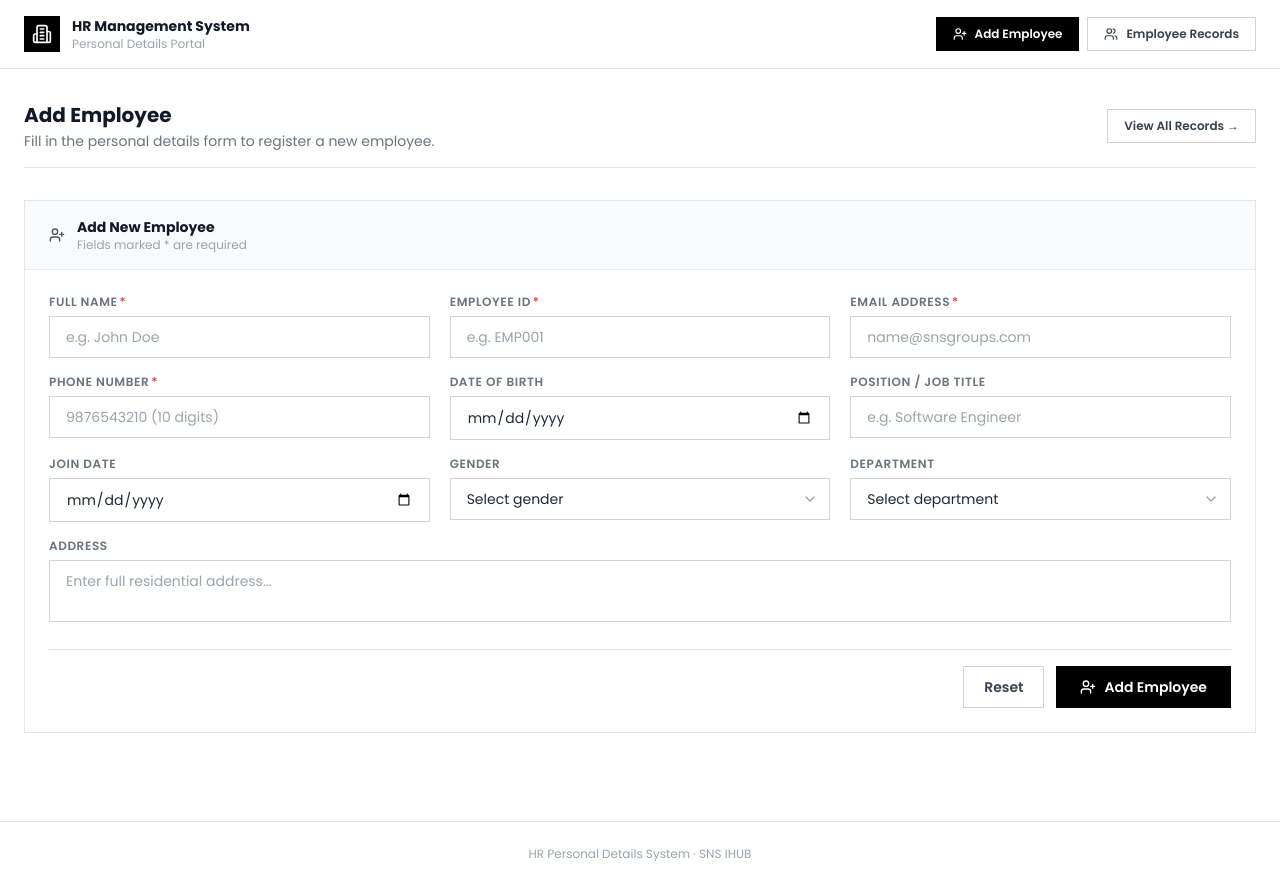
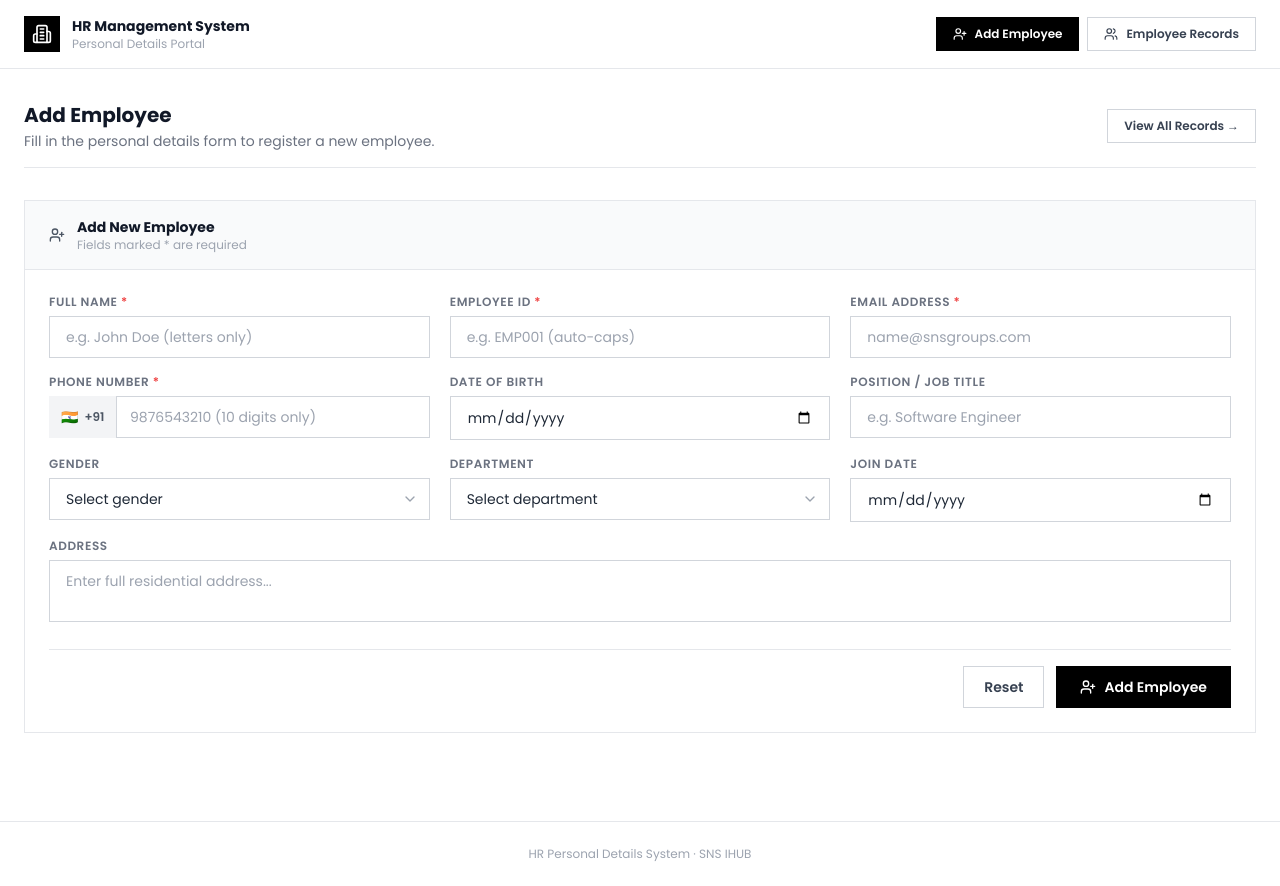
Before and after one commit to naveensnsgroups/Mernstack_Project_Trail, a React (Vite) app in the folder frontend/: page / in a window 1280 px wide. Built offline with nearby package versions, Linux system fonts and the light colour scheme.

Commit message:
feat: implement employee edit modal with integrated form validation and update logic

```diff
--- a/frontend/src/components/EditModal.jsx
+++ b/frontend/src/components/EditModal.jsx
@@ -6,16 +6,6 @@ import { validateWithZod } from '../utils/employeeSchema';
 
 const DEPARTMENTS = ['IT', 'HR', 'Finance', 'Marketing', 'Operations', 'Sales', 'Admin', 'Other'];
 const GENDERS     = ['Male', 'Female', 'Other'];
-
-const FIELDS = [
-  { name: 'fullName',    label: 'Full Name',           type: 'text',  placeholder: 'e.g. John Doe' },
-  { name: 'employeeId',  label: 'Employee ID',          type: 'text',  placeholder: 'e.g. EMP001' },
-  { name: 'email',       label: 'Email Address',        type: 'email', placeholder: 'name@snsgroups.com' },
-  { name: 'phone',       label: 'Phone Number',         type: 'tel',   placeholder: '9876543210 (10 digits)' },
-  { name: 'dateOfBirth', label: 'Date of Birth',        type: 'date' },
-  { name: 'position',    label: 'Position / Job Title', type: 'text',  placeholder: 'Software Engineer' },
-  { name: 'joinDate',    label: 'Join Date',            type: 'date' },
-];
 
 const formatDateForInput = (dateStr) => {
   if (!dateStr) return '';
@@ -56,7 +46,23 @@ export default function EditModal({ employee, onClose, onUpdated }) {
 
   const handleChange = (e) => {
     const { name, value } = e.target;
-    setFormData((prev) => ({ ...prev, [name]: value }));
+    let formattedValue = value;
+
+    if (name === 'fullName') {
+      // Letters and single spaces only
+      formattedValue = value.replace(/[^A-Za-z\s]/g, '').replace(/\s{2,}/g, ' ');
+    } else if (name === 'employeeId') {
+      // Auto-uppercase Employee ID, alphanumeric
+      formattedValue = value.toUpperCase().replace(/[^A-Z0-9]/g, '');
+    } else if (name === 'phone') {
+      // Digits only, max 10
+      formattedValue = value.replace(/[^\d]/g, '').slice(0, 10);
+    } else if (name === 'email') {
+      // Lowercase, no spaces
+      formattedValue = value.toLowerCase().replace(/\s/g, '');
+    }
+
+    setFormData((prev) => ({ ...prev, [name]: formattedValue }));
     if (errors[name]) setErrors((prev) => ({ ...prev, [name]: '' }));
   };
 
@@ -74,12 +80,12 @@ export default function EditModal({ employee, onClose, onUpdated }) {
     try {
       const sanitizedData = {
         ...formData,
-        fullName:   validation.data.fullName,
-        employeeId: validation.data.employeeId,
-        email:      validation.data.email,
-        phone:      validation.data.phone,
-        position:   validation.data.position || '',
-        address:    validation.data.address || '',
+        fullName:   validation.data.fullName.trim(),
+        employeeId: validation.data.employeeId.trim(),
+        email:      validation.data.email.trim().toLowerCase(),
+        phone:      validation.data.phone.trim(),
+        position:   validation.data.position ? validation.data.position.trim() : '',
+        address:    validation.data.address  ? validation.data.address.trim()  : '',
       };
       await updateEmployee(employee._id, sanitizedData);
       toast.success('Employee updated successfully!');
@@ -119,24 +125,120 @@ export default function EditModal({ employee, onClose, onUpdated }) {
         {/* Form */}
         <form onSubmit={handleSubmit} className="p-6" noValidate>
           <div className="grid grid-cols-1 sm:grid-cols-2 gap-x-5 gap-y-4">
-            {FIELDS.map((field) => (
-              <div key={field.name}>
-                <label htmlFor={`edit-${field.name}`} className="block text-xs font-semibold text-gray-500 uppercase tracking-wider mb-1.5">
-                  {field.label}
-                </label>
+
+            {/* Full Name */}
+            <div>
+              <label htmlFor="edit-fullName" className="block text-xs font-semibold text-gray-500 uppercase tracking-wider mb-1.5">
+                Full Name <span className="text-red-500">*</span>
+              </label>
+              <input
+                id="edit-fullName"
+                type="text"
+                name="fullName"
+                value={formData.fullName || ''}
+                onChange={handleChange}
+                placeholder="e.g. John Doe"
+                className={inputCls(!!errors.fullName)}
+              />
+              {errors.fullName && (
+                <p role="alert" className="text-red-500 text-xs mt-1">{errors.fullName}</p>
+              )}
+            </div>
+
+            {/* Employee ID */}
+            <div>
+              <label htmlFor="edit-employeeId" className="block text-xs font-semibold text-gray-500 uppercase tracking-wider mb-1.5">
+                Employee ID <span className="text-red-500">*</span>
+              </label>
+              <input
+                id="edit-employeeId"
+                type="text"
+                name="employeeId"
+                value={formData.employeeId || ''}
+                onChange={handleChange}
+                placeholder="e.g. EMP001"
+                className={inputCls(!!errors.employeeId)}
+              />
+              {errors.employeeId && (
+                <p role="alert" className="text-red-500 text-xs mt-1">{errors.employeeId}</p>
+              )}
+            </div>
+
+            {/* Email Address */}
+            <div>
+              <label htmlFor="edit-email" className="block text-xs font-semibold text-gray-500 uppercase tracking-wider mb-1.5">
+                Email Address <span className="text-red-500">*</span>
+              </label>
+              <input
+                id="edit-email"
+                type="email"
+                name="email"
+                value={formData.email || ''}
+                onChange={handleChange}
+                placeholder="name@snsgroups.com"
+                className={inputCls(!!errors.email)}
+              />
+              {errors.email && (
+                <p role="alert" className="text-red-500 text-xs mt-1">{errors.email}</p>
+              )}
+            </div>
+
+            {/* Phone Number with Country Flag Badge */}
+            <div>
+              <label htmlFor="edit-phone" className="block text-xs font-semibold text-gray-500 uppercase tracking-wider mb-1.5">
+                Phone Number <span className="text-red-500">*</span>
+              </label>
+              <div className="relative flex items-center">
+                <div className="absolute left-0 top-0 bottom-0 px-3 bg-gray-100 border-r border-gray-300 flex items-center gap-1.5 text-xs font-semibold text-gray-600 select-none">
+                  <span className="text-sm">🇮🇳</span>
+                  <span>+91</span>
+                </div>
                 <input
-                  id={`edit-${field.name}`}
-                  type={field.type} name={field.name}
-                  value={formData[field.name] || ''}
+                  id="edit-phone"
+                  type="tel"
+                  name="phone"
+                  value={formData.phone || ''}
                   onChange={handleChange}
-                  placeholder={field.placeholder}
-                  className={inputCls(!!errors[field.name])}
+                  placeholder="9876543210 (10 digits)"
+                  maxLength={10}
+                  className={`${inputCls(!!errors.phone)} pl-20`}
                 />
-                {errors[field.name] && (
-                  <p role="alert" className="text-red-500 text-xs mt-1">{errors[field.name]}</p>
-                )}
               </div>
-            ))}
+              {errors.phone && (
+                <p role="alert" className="text-red-500 text-xs mt-1">{errors.phone}</p>
+              )}
+            </div>
+
+            {/* Date of Birth */}
+            <div>
+              <label htmlFor="edit-dateOfBirth" className="block text-xs font-semibold text-gray-500 uppercase tracking-wider mb-1.5">
+                Date of Birth
+              </label>
+              <input
+                id="edit-dateOfBirth"
+                type="date"
+                name="dateOfBirth"
+                value={formData.dateOfBirth || ''}
+                onChange={handleChange}
+                className={inputCls(false)}
+              />
+            </div>
+
+            {/* Position */}
+            <div>
+              <label htmlFor="edit-position" className="block text-xs font-semibold text-gray-500 uppercase tracking-wider mb-1.5">
+                Position / Job Title
+              </label>
+              <input
+                id="edit-position"
+                type="text"
+                name="position"
+                value={formData.position || ''}
+                onChange={handleChange}
+                placeholder="Software Engineer"
+                className={inputCls(false)}
+              />
+            </div>
 
             {/* Gender */}
             <div>
@@ -162,6 +264,21 @@ export default function EditModal({ employee, onClose, onUpdated }) {
                 </select>
                 <ChevronDown className="absolute right-3 top-1/2 -translate-y-1/2 w-4 h-4 text-gray-400 pointer-events-none" />
               </div>
+            </div>
+
+            {/* Join Date */}
+            <div>
+              <label htmlFor="edit-joinDate" className="block text-xs font-semibold text-gray-500 uppercase tracking-wider mb-1.5">
+                Join Date
+              </label>
+              <input
+                id="edit-joinDate"
+                type="date"
+                name="joinDate"
+                value={formData.joinDate || ''}
+                onChange={handleChange}
+                className={inputCls(false)}
+              />
             </div>
 
             {/* Address */}
--- a/frontend/src/components/PersonalDetailsForm.jsx
+++ b/frontend/src/components/PersonalDetailsForm.jsx
@@ -13,17 +13,6 @@ const initialState = {
   department: '', position: '', joinDate: '',
 };
 
-const FIELDS = [
-  { name: 'fullName',    label: 'Full Name',           type: 'text',  placeholder: 'e.g. John Doe',           required: true },
-  { name: 'employeeId',  label: 'Employee ID',          type: 'text',  placeholder: 'e.g. EMP001',              required: true },
-  { name: 'email',       label: 'Email Address',        type: 'email', placeholder: 'name@snsgroups.com',      required: true },
-  { name: 'phone',       label: 'Phone Number',         type: 'tel',   placeholder: '9876543210 (10 digits)',   required: true },
-  { name: 'dateOfBirth', label: 'Date of Birth',        type: 'date' },
-  { name: 'position',    label: 'Position / Job Title', type: 'text',  placeholder: 'e.g. Software Engineer' },
-  { name: 'joinDate',    label: 'Join Date',            type: 'date' },
-];
-
-// Shared input class
 const inputCls = (hasError) =>
   `w-full border ${hasError ? 'border-red-400 bg-red-50' : 'border-gray-300 bg-white'} px-4 py-2.5 text-sm text-gray-800 placeholder-gray-400 focus:outline-none focus:border-black transition-colors font-sans`;
 
@@ -34,7 +23,23 @@ export default function PersonalDetailsForm({ onEmployeeAdded }) {
 
   const handleChange = (e) => {
     const { name, value } = e.target;
-    setFormData((prev) => ({ ...prev, [name]: value }));
+    let formattedValue = value;
+
+    if (name === 'fullName') {
+      // 1. Only letters and single spaces (no numbers, symbols, or consecutive spaces)
+      formattedValue = value.replace(/[^A-Za-z\s]/g, '').replace(/\s{2,}/g, ' ');
+    } else if (name === 'employeeId') {
+      // 2. Auto-uppercase Employee ID, alphanumeric only
+      formattedValue = value.toUpperCase().replace(/[^A-Z0-9]/g, '');
+    } else if (name === 'phone') {
+      // 3. Only digits allowed, strictly maximum 10 digits
+      formattedValue = value.replace(/[^\d]/g, '').slice(0, 10);
+    } else if (name === 'email') {
+      // 4. Auto-lowercase email, remove spaces
+      formattedValue = value.toLowerCase().replace(/\s/g, '');
+    }
+
+    setFormData((prev) => ({ ...prev, [name]: formattedValue }));
     if (errors[name]) setErrors((prev) => ({ ...prev, [name]: '' }));
   };
 
@@ -54,12 +59,12 @@ export default function PersonalDetailsForm({ onEmployeeAdded }) {
     try {
       const sanitizedData = {
         ...formData,
-        fullName:   validation.data.fullName,
-        employeeId: validation.data.employeeId,
-        email:      validation.data.email,
-        phone:      validation.data.phone,
-        position:   validation.data.position || '',
-        address:    validation.data.address || '',
+        fullName:   validation.data.fullName.trim(),
+        employeeId: validation.data.employeeId.trim(),
+        email:      validation.data.email.trim().toLowerCase(),
+        phone:      validation.data.phone.trim(),
+        position:   validation.data.position ? validation.data.position.trim() : '',
+        address:    validation.data.address  ? validation.data.address.trim()  : '',
       };
       await createEmployee(sanitizedData);
       toast.success('Employee added successfully!');
@@ -86,26 +91,123 @@ export default function PersonalDetailsForm({ onEmployeeAdded }) {
       <form onSubmit={handleSubmit} noValidate className="p-6">
         <div className="grid grid-cols-1 sm:grid-cols-2 lg:grid-cols-3 gap-x-5 gap-y-4">
 
-          {FIELDS.map((field) => (
-            <div key={field.name}>
-              <label htmlFor={field.name} className="block text-xs font-semibold text-gray-500 uppercase tracking-wider mb-1.5">
-                {field.label}{field.required && <span className="text-red-500 ml-0.5">*</span>}
-              </label>
+          {/* Full Name */}
+          <div>
+            <label htmlFor="fullName" className="block text-xs font-semibold text-gray-500 uppercase tracking-wider mb-1.5">
+              Full Name <span className="text-red-500">*</span>
+            </label>
+            <input
+              id="fullName"
+              type="text"
+              name="fullName"
+              value={formData.fullName}
+              onChange={handleChange}
+              placeholder="e.g. John Doe (letters only)"
+              aria-invalid={!!errors.fullName}
+              className={inputCls(!!errors.fullName)}
+            />
+            {errors.fullName && (
+              <p role="alert" className="text-red-500 text-xs mt-1">{errors.fullName}</p>
+            )}
+          </div>
+
+          {/* Employee ID */}
+          <div>
+            <label htmlFor="employeeId" className="block text-xs font-semibold text-gray-500 uppercase tracking-wider mb-1.5">
+              Employee ID <span className="text-red-500">*</span>
+            </label>
+            <input
+              id="employeeId"
+              type="text"
+              name="employeeId"
+              value={formData.employeeId}
+              onChange={handleChange}
+              placeholder="e.g. EMP001 (auto-caps)"
+              aria-invalid={!!errors.employeeId}
+              className={inputCls(!!errors.employeeId)}
+            />
+            {errors.employeeId && (
+              <p role="alert" className="text-red-500 text-xs mt-1">{errors.employeeId}</p>
+            )}
+          </div>
+
+          {/* Email Address */}
+          <div>
+            <label htmlFor="email" className="block text-xs font-semibold text-gray-500 uppercase tracking-wider mb-1.5">
+              Email Address <span className="text-red-500">*</span>
+            </label>
+            <input
+              id="email"
+              type="email"
+              name="email"
+              value={formData.email}
+              onChange={handleChange}
+              placeholder="name@snsgroups.com"
+              aria-invalid={!!errors.email}
+              className={inputCls(!!errors.email)}
+            />
+            {errors.email && (
+              <p role="alert" className="text-red-500 text-xs mt-1">{errors.email}</p>
+            )}
+          </div>
+
+          {/* Phone Number with Country Flag Badge */}
+          <div>
+            <label htmlFor="phone" className="block text-xs font-semibold text-gray-500 uppercase tracking-wider mb-1.5">
+              Phone Number <span className="text-red-500">*</span>
+            </label>
+            <div className="relative flex items-center">
+              <div className="absolute left-0 top-0 bottom-0 px-3 bg-gray-100 border-r border-gray-300 flex items-center gap-1.5 text-xs font-semibold text-gray-600 select-none">
+                <span className="text-sm">🇮🇳</span>
+                <span>+91</span>
+              </div>
               <input
-                id={field.name}
-                type={field.type}
-                name={field.name}
-                value={formData[field.name]}
+                id="phone"
+                type="tel"
+                name="phone"
+                value={formData.phone}
                 onChange={handleChange}
-                placeholder={field.placeholder}
-                aria-invalid={!!errors[field.name]}
-                className={inputCls(!!errors[field.name])}
+                placeholder="9876543210 (10 digits only)"
+                maxLength={10}
+                aria-invalid={!!errors.phone}
+                className={`${inputCls(!!errors.phone)} pl-20`}
               />
-              {errors[field.name] && (
-                <p role="alert" className="text-red-500 text-xs mt-1">{errors[field.name]}</p>
-              )}
             </div>
-          ))}
+            {errors.phone && (
+              <p role="alert" className="text-red-500 text-xs mt-1">{errors.phone}</p>
+            )}
+          </div>
+
+          {/* Date of Birth */}
+          <div>
+            <label htmlFor="dateOfBirth" className="block text-xs font-semibold text-gray-500 uppercase tracking-wider mb-1.5">
+              Date of Birth
+            </label>
+            <input
+              id="dateOfBirth"
+              type="date"
+              name="dateOfBirth"
+              value={formData.dateOfBirth}
+              onChange={handleChange}
+              className={inputCls(false)}
+            />
+          </div>
+
+          {/* Position */}
+          <div>
+            <label htmlFor="position" className="block text-xs font-semibold text-gray-500 uppercase tracking-wider mb-1.5">
+              Position / Job Title
+            </label>
+            <input
+              id="position"
+              type="text"
+              name="position"
+              value={formData.position}
+              onChange={handleChange}
+              placeholder="e.g. Software Engineer"
+              className={inputCls(false)}
+            />
+          </div>
 
           {/* Gender */}
           <div>
@@ -135,6 +237,21 @@ export default function PersonalDetailsForm({ onEmployeeAdded }) {
               </select>
               <ChevronDown className="absolute right-3 top-1/2 -translate-y-1/2 w-4 h-4 text-gray-400 pointer-events-none" />
             </div>
+          </div>
+
+          {/* Join Date */}
+          <div>
+            <label htmlFor="joinDate" className="block text-xs font-semibold text-gray-500 uppercase tracking-wider mb-1.5">
+              Join Date
+            </label>
+            <input
+              id="joinDate"
+              type="date"
+              name="joinDate"
+              value={formData.joinDate}
+              onChange={handleChange}
+              className={inputCls(false)}
+            />
           </div>
 
           {/* Address */}
```
